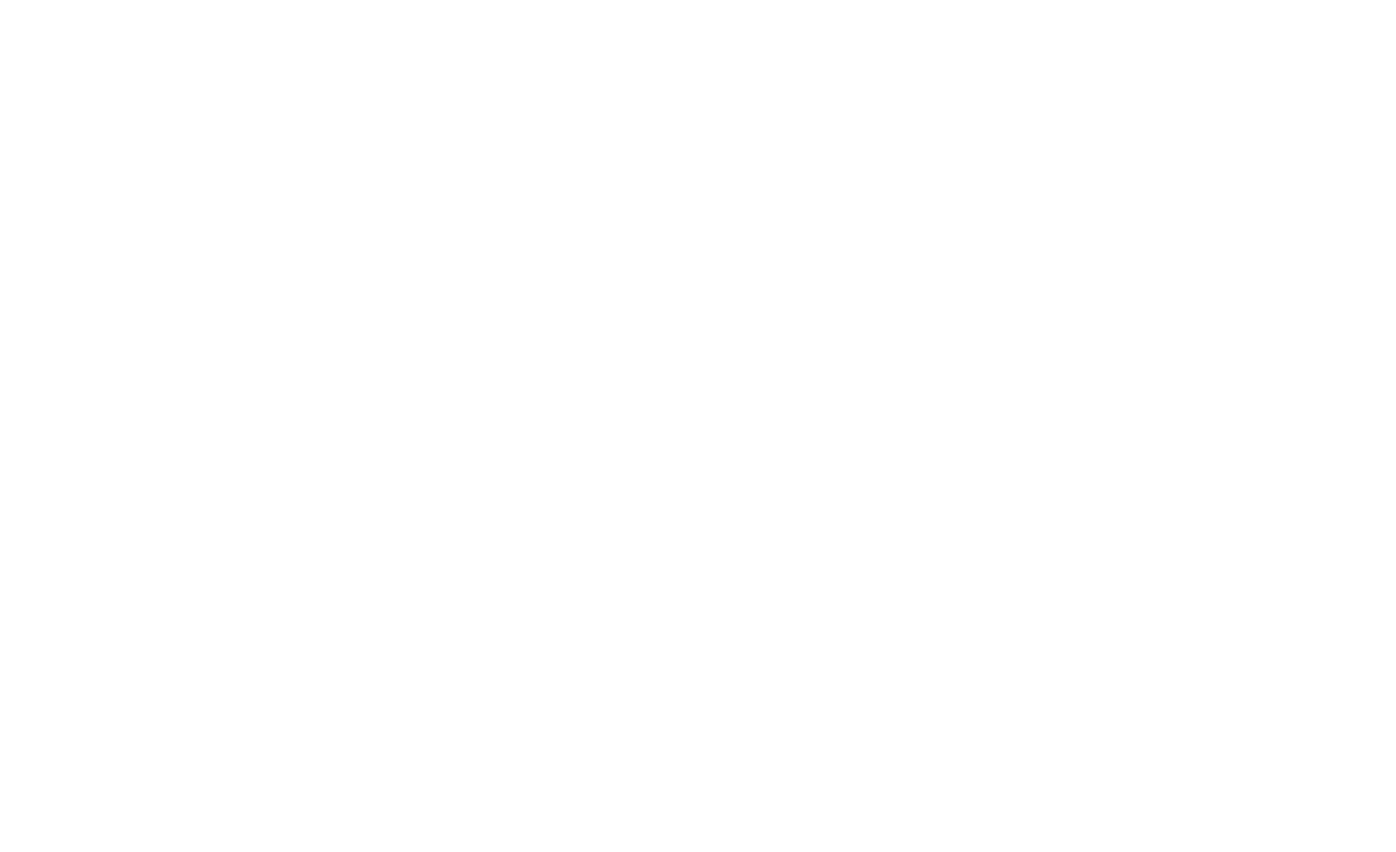
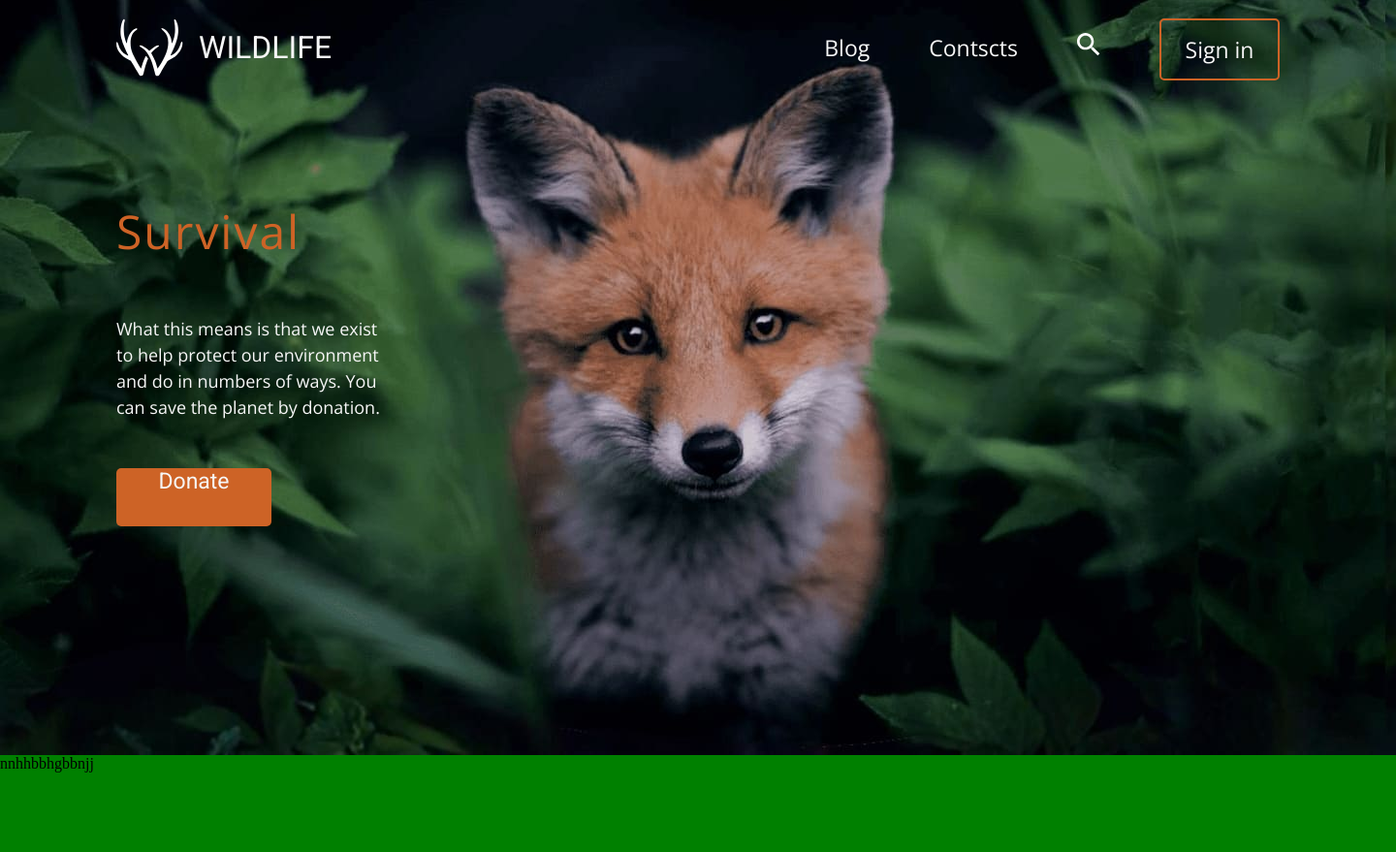
Before and after one commit to NastasiaMitsina/wildlife, a plain HTML site: page index.html in a window 1280 px wide. Shown: the whole page at 97% size, 1440 px wide, since content can reach past the window. Before the commit the page ends 800 px from the top, so only its background shows below. Drawn offline with nearby package versions, Linux system fonts and the light colour scheme.

Commit message:
feat: create header and survival blocks

```diff
--- a/index.html
+++ b/index.html
@@ -1,14 +1,53 @@
 <!DOCTYPE html>
 <html lang="en">
-<head>
-    <meta charset="UTF-8">
-    <meta http-equiv="X-UA-Compatible" content="IE=edge">
-    <meta name="viewport" content="width=device-width, initial-scale=1.0">
+  <head>
+    <meta charset="UTF-8" />
+    <meta http-equiv="X-UA-Compatible" content="IE=edge" />
+    <meta name="viewport" content="width=device-width, initial-scale=1.0" />
     <title>Wildlife</title>
-    <link rel="stylesheet" href="normalize.css">
-    <link rel="stylesheet" href="style.css">
-</head>
-<body>
-
-</body>
+    <link rel="stylesheet" href="css/normalize.css" />
+    <link rel="preconnect" href="https://fonts.gstatic.com" />
+    <link rel="preconnect" href="https://fonts.gstatic.com" />
+    <link rel="preconnect" href="https://fonts.gstatic.com" />
+    <link
+      href="https://fonts.googleapis.com/css2?family=Roboto&display=swap"
+      rel="stylesheet"
+    />
+    <link rel="preconnect" href="https://fonts.gstatic.com" />
+    <link
+      href="https://fonts.googleapis.com/css2?family=Open+Sans:wght@300&display=swap"
+      rel="stylesheet"
+    />
+    <link rel="stylesheet" href="css/style.css" />
+  </head>
+  <body>
+    <main>
+      <div class="main-header">
+        <div class="container">
+          <header>
+            <h1 class="logo">Wildlife</h1>
+            <nav>
+              <ul>
+                <li><a href="/">Blog</a></li>
+                <li><a href="/">Contscts</a></li>
+                <li>
+                  <a href="/"><img src="img/vector.svg" alt="" /></a>
+                </li>
+                <li class="sign-in"><a href="/">Sign in</a></li>
+              </ul>
+            </nav>
+          </header>
+          <section class="main-info">
+            <div class="main-info__name">Survival</div>
+            <div class="main-info__text">
+              What this means is that we exist to help protect our environment
+              and do in numbers of ways. You can save the planet by donation.
+            </div>
+            <div class="main-info__button">Donate</div>
+          </section>
+        </div>
+      </div>
+      <div class="main">nnhhbbhgbbnjj</div>
+    </main>
+  </body>
 </html>
--- /dev/null
+++ b/style.scss
@@ -0,0 +1,109 @@
+html,
+body {
+  width: 1440px;
+  height: 100%;
+  margin: 0;
+}
+.main-header {
+  width: 100%;
+  height: 779px;
+  background-image: url(/img/fox.png);
+}
+.container {
+  width: 1200px;
+  margin: auto;
+}
+header {
+  padding-top: 19px;
+  display: flex;
+  justify-content: space-between;
+}
+h1 {
+  margin: 0;
+  font-family: Roboto;
+  font-size: 32px;
+  line-height: 60px;
+  text-transform: uppercase;
+  color: #f7f7f7;
+  font-weight: 300;
+}
+.logo {
+  background: url(/img/logo.svg) no-repeat;
+  padding-left: 85px;
+}
+.main {
+  background-color: green;
+  height: 100px;
+}
+ul {
+  display: flex;
+  margin: 0;
+  padding: 0;
+}
+li {
+  font-family: Open Sans;
+  font-size: 23px;
+  line-height: 60px;
+  color: #f7f7f7;
+  list-style-type: none;
+  margin-right: 61px;
+  text-align: center;
+}
+li:last-child {
+  margin-right: 0;
+}
+a {
+  text-decoration: none;
+  color: #f7f7f7;
+}
+.sign-in {
+  border: 2px solid #cd6326;
+  border-radius: 5px;
+  width: 120px;
+  // height: 50px;
+}
+.sign-in:hover {
+  background: #cd6326;
+  cursor: pointer;
+}
+.sign-in:active {
+  background: #8f5613;
+  border: 2px solid #8f5613;
+}
+.main-info {
+  margin-top: 120px;
+  font-family: Open Sans;
+  &__name {
+    font-size: 48px;
+    line-height: 72px;
+    letter-spacing: 2px;
+    color: #cd6326;
+  }
+  &__text {
+    font-size: 18px;
+    line-height: 27px;
+    color: #f7f7f7;
+    width: 274px;
+    height: 108px;
+    margin-top: 51px;
+  }
+  &__button {
+    font-family: Roboto;
+    font-size: 23px;
+    line-height: 27px;
+    text-align: center;
+    color: #f7f7f7;
+    width: 160px;
+    height: 60px;
+    background: #cd6326;
+    border-radius: 5px;
+    margin-top: 49px;
+  }
+  &__button:hover {
+    background: #e39128;
+    cursor: pointer;
+  }
+  &__button:active {
+    background: #8f5613;
+  }
+}
```
Also changed, not shown: css/normalize.css (renamed from normalize.css), css/style.css (added), img/fox.png (added), img/logo.svg (added), img/search.png (added), img/vector.svg (added), style.css (deleted), 3 other files.
